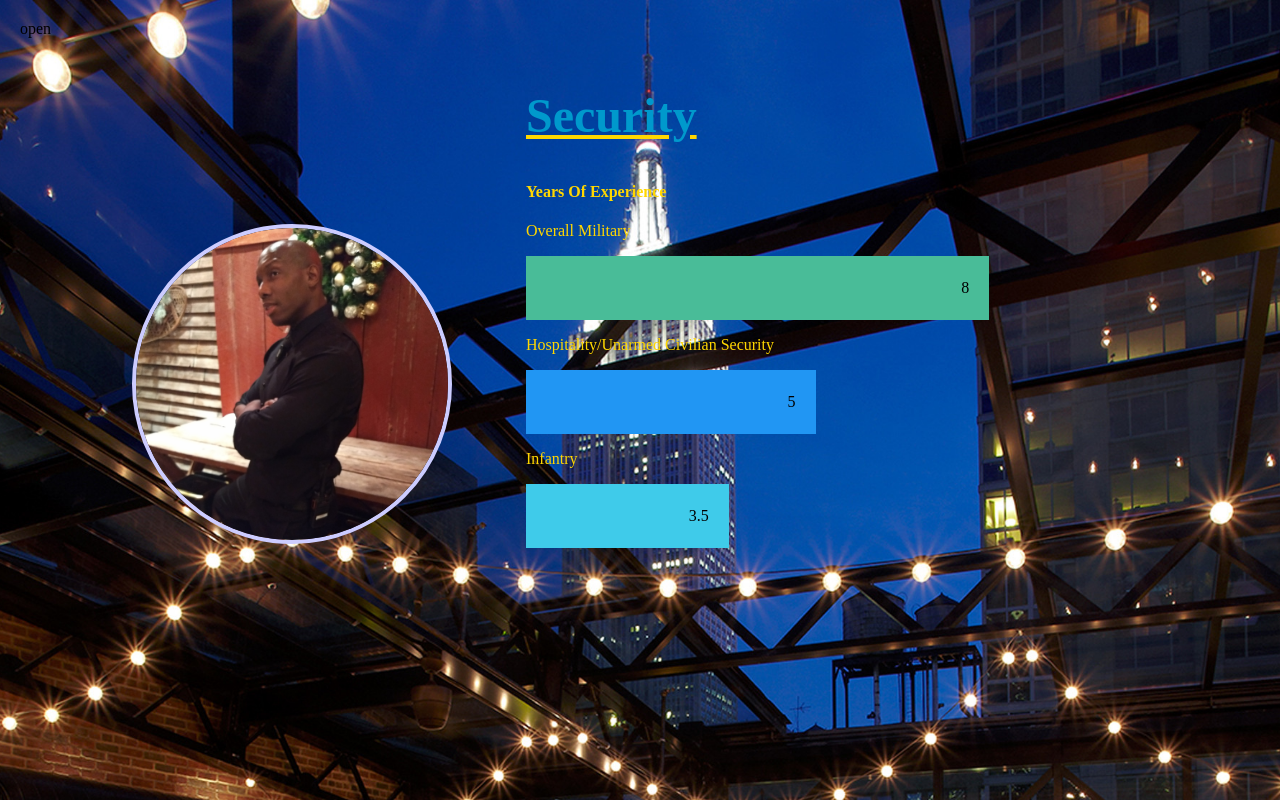
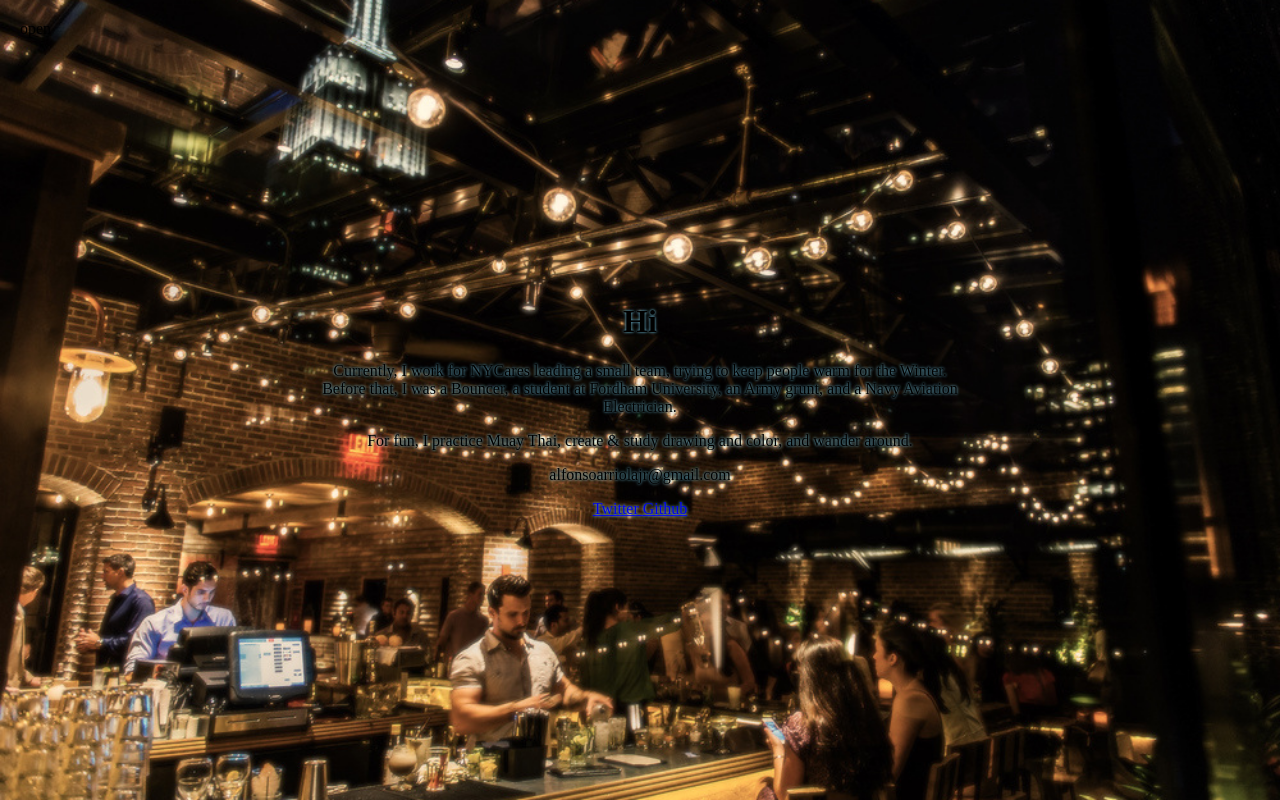
Before and after one commit to AlfonsoArriola/MarvelBlackPanterCountdown, a PHP site: page /bouncer.html in a window 1280 px wide. Run offline with PHP 8.4, Linux system fonts and the light colour scheme.

Commit message:
Revert "Merge branch 'master' of github.com:arriolajr/Personal-Site-Under-Construction-Float-Like-A-"
This reverts commit 9636cf2dc53d6b21fe2ca54600460652b158ca2b, reversing
changes made to 718416266a8f3704bb19402322902226141415db.

```diff
--- a/PS Update 6/bouncer.html
+++ b/PS Update 6/bouncer.html
@@ -26,70 +26,8 @@
 
 
 
-              <div class="b_row">
 
-
-                     <div class="b_column east">
-			                 	<div id="b_profile">
-			                 		  <img src="images/crossarm.jpg">
-			                 	</div>
-
-
-			                 </div>
-
-
-
-
-
-               <div class=" b_column west">
-                  <div id="Security securitylink">
-
-                     <h2 id="securityTitle"> <div id="securitylink"> Security </div> </h2>
-
-                        <h4 id="b_text"> Years Of Experience </h4>
-
-                          <p id="b_text"> Overall Military  </p>
-                             <div class="containerk">
-                                <div class="skills military"> 8  </div>
-                                  </div>
-
-                              <p id="b_text"> Hospitality/Unarmed Civilian Security </p>
-                                <div class="containerk">
-                                  <div class="skills uas"> 5  </div>
-                                   </div>
-
-                              <p id="b_text"> Infantry </p>
-                                <div class="containerk">
-                                   <div class="skills Infantry"> 3.5  </div>
-
-                      </div>
-                   </div>
-
-
-
-
-
-                 </div>
-
-			                <!--  <div class="b_column east">
-			                 	<div id="b_profile">
-			                 		  <img src="images/crossarm.jpg">
-			                 	</div>
-
-
-			                 </div> -->
-                </div>
-
-
-
-
-
-
-
-
-
-
- <!--  <div class="hero-text">
+  <div class="hero-text">
         <h1> Hi </h1>
 
         <p> Currently, I work for NYCares leading a small team, trying to keep people warm for the Winter.  Before that, I was a Bouncer, a student at Fordham University, an Army grunt, and a Navy Aviation Electrician.     </p>
@@ -103,7 +41,11 @@
         <a href="#"> Github </a>
 
 
-  </div> -->
+
+
+
+
+  </div>
 </div>
 
  <script src="hero.js"></script>
--- a/PS Update 6/hero.css
+++ b/PS Update 6/hero.css
@@ -88,22 +78,6 @@
     transform: translate(-50%, -50%);
     color: black;
     text-shadow: 0 0 3px #87e1ff;
-}
-
-.hero-text h1 {
-    font-size: 4rem;
-}
-
-#npNavButton{
-    font-size: 1.8rem;
-    color: powderblue;
-    position: fixed;
-    text-shadow: 0 0 3px black;
-    border: .17rem solid #f4425c;
-    padding: .70rem;
-    border-radius: 200px;
-    margin: 2rem;
-
 }
 
 
@@ -262,7 +222,16 @@
 
 
 .bouncerHero {
-    background-image: url("images/refinery-rooftop-gallery-5.jpg");
+    background-image: url("images/RRreflect.jpg");
+    height: 100vh;
+    background-position: center;
+    background-repeat: no-repeat;
+    background-size: cover;
+    position: relative;
+}
+
+.aboutHeroImage {
+    background-image: url("images/goldbulb.jpeg");
     height: 100vh;
     background-position: center;
     background-repeat: no-repeat;
@@ -271,213 +240,13 @@
 }
 
 
-.aboutparallax1{
-    background-image: url("images/creative-light-glowing-technology-glass-wire-1168775-pxhere.com.jpg");
-   /* background-image: url("images/neonredheart.jpg");*/
-    min-height: 30rem;
-    background-attachment: fixed;
-    background-position: center;
-    background-repeat: no-repeat;
-    background-size: cover;
-}
-
-
-.b_column{
-    float: left;
-    padding: 10px;
-    height: 300px;
-}
-
-
-
-.west{
-width: 60%;
-height: 30rem;
-}
-
-.east{
-width: 40%;
-padding-left: 7rem;
-
-height: 30rem;
-}
-
-.b_row:after {
-    content: "";
-    display: table;
-    clear: both;
-}
-
-#b_profile img{
-    height: 20rem;
-    display: block;
-
-
-    margin-top: 11rem;
-    border-radius: 50%;
-    border: .25rem solid #CCCCFF;
-
-}
-
-#Security{
-  padding: 1.8em .8em ;
-  color: gold;
-
-}
-
-#securityTitle {
- /* text-align: center;*/
-  color: #0099cc;
-
-  text-decoration: underline;
-  text-decoration-color: gold;
-  font-family: 'Cormorant Garamond', serif;
-  font-size: 3em;
-}
-
-#b_text{
-    color: gold;
-}
-.containerk {
-  width: 80%;
-}
-
-.skills {
-  text-align: right;
-  padding-right: 1.25rem;
-  line-height: 4rem;
-  color: black;
-}
-
-.military {
-  width: 80%; background-color: #49bc98;
--moz-animation: military 3s ease-out;
-    -webkit-animation: military 3s ease-out;
-}
-.uas {
-  width: 50%; background-color: #2196F3;
-  -moz-animation: uas 2.5s ease-out;
-    -webkit-animation: uas 2.5s ease-out;
-}
-
-
-.Infantry {
-  width: 35%; background-color: #3fcbea;
-  -moz-animation: Infantry 2s ease-out;
-    -webkit-animation: Infantry 2s ease-out;
-}
-
-@-moz-keyframes military {
-    0% {
-        width: 0%;
-    }
-
-    100% {
-        width: 80%;
-    };
-}
-
-@-moz-keyframes uas {
-    0% {
-        width: 0%;
-    }
-
-    100% {
-        width: 50%;
-    };
-}
-
-@-moz-keyframes Infantry {
-    0% {
-        width: 0%;
-    }
-
-    100% {
-        width: 35%;
-    };
-}
-
-@-webkit-keyframes military {
-    0% {
-        width: 0%;
-    }
-
-    100% {
-        width: 80%;
-    };
-}
-
-@-webkit-keyframes uas {
-    0% {
-        width: 0%;
-    }
-
-    100% {
-        width: 50%;
-    };
-}
-
-@-webkit-keyframes Infantry {
-    0% {
-        width: 0%;
-    }
-
-    100% {
-        width: 35%;
-    };
-}
-
-.wrap {
-    text-align: center;
-}
-
-a {
-    -webkit-transition: all 500ms cubic-bezier(0.390, 0.500, 0.150, 1.360);
-    -moz-transition: all 500ms cubic-bezier(0.390, 0.500, 0.150, 1.360);
-    -ms-transition: all 500ms cubic-bezier(0.390, 0.500, 0.150, 1.360);
-    -o-transition: all 500ms cubic-bezier(0.390, 0.500, 0.150, 1.360);
-    transition: all 500ms cubic-bezier(0.390, 0.500, 0.150, 1.360);
-    display: block;
-    margin: 1.25rem auto;
-    max-width: 11.25rem;
-    text-decoration: none;
-    border-radius: .25rem;
-    padding: 1.25rem 1.875rem;
-}
-
-a.button {
-    color: rgba(30, 22, 54, 0.6);
-    box-shadow: rgba(30, 22, 54, 0.4) 0 0rem 0rem 125rem inset;
-}
-
-a.button:hover {
-    color: rgba(255, 255, 255, 0.85);
-    box-shadow: rgba(30, 22, 54, 0.7) 0 0rem 0rem 2.5rem inset;
-}
-
-
-
-
-
-
-
-
-
-
-
-
-
-
-
-
-
 @media screen and (max-height: 450px) {
     .sidenav {padding-top: 15px;}
     .sidenav a {font-size: 18px;}
 }
 
 @media (max-width: 600px) {
-    .b_column {
+    .column {
         width: 100%;
     }
 }
```
Also changed, not shown: other parts of PS Update 6/hero.css (+6 -30 lines), PS Update 6/about.html (+2 -13 lines), PS Update 6/coding.html (+3 -4 lines), PS Update 6/hero.html (+0 -7 lines), PS Update 6/non-profit.html (+13 -31 lines), PS Update 6/images/Flag_of_Wakanda.png (deleted), PS Update 6/images/achilles_kids(2nd).png (deleted), PS Update 6/images/achilles_kids(edited).png (deleted), PS Update 6/images/cheek.jpg (deleted), PS Update 6/images/crossarm.jpg (deleted), PS Update 6/images/ideabulb2.jpg (deleted), PS Update 6/images/newyorkcares_0915.png (deleted).
